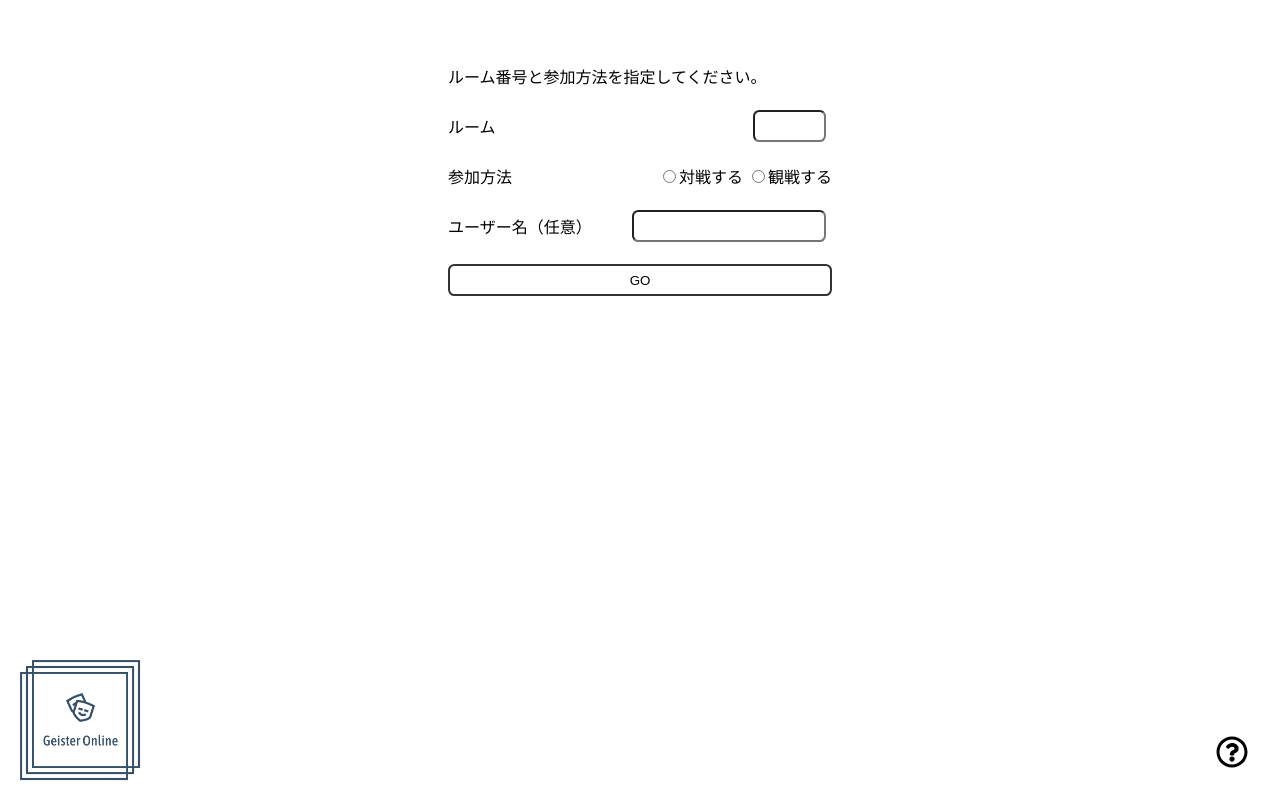
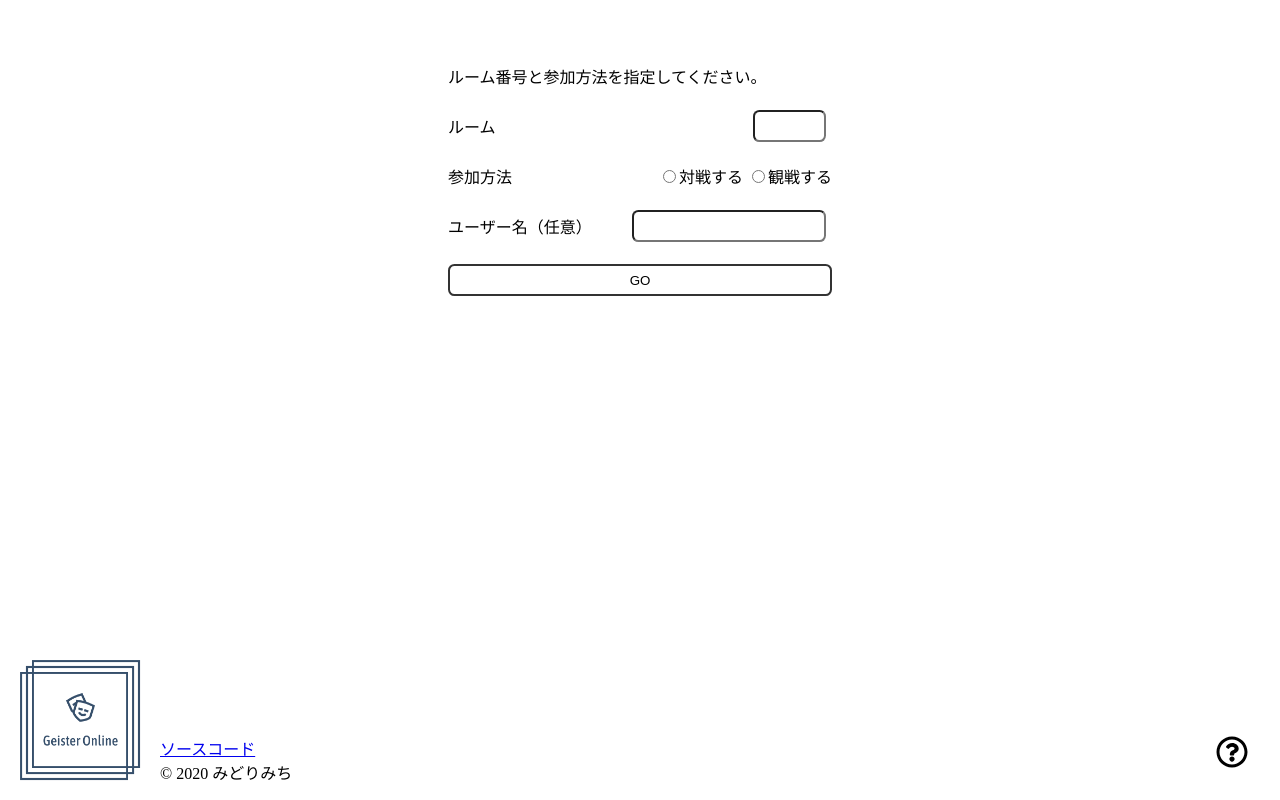
Before and after one commit to midorimici/geister-online, a website built with webpack: page public/index.html in a window 1280 px wide. Built offline with nearby package versions, Linux system fonts and the light colour scheme.

Commit message:
💬 add footer

```diff
--- a/public/index.html
+++ b/public/index.html
@@ -56,6 +56,13 @@
             </div>
         </section>
         <img id='logo' src='./static/logo/logo.png' width='160' alt='logo'>
+        <footer>
+            <a href='https://github.com/midorimici/geister-online' target='_blank' rel='noopener noreferrer'>
+                ソースコード
+            </a>
+            <br>
+            © 2020 みどりみち
+        </footer>
         <img id='info-icon' src='./static/question-circle-regular.svg' alt='info' title='このアプリについて'>
         <div id='info-overlay'>
             <div id='info-mask'></div>
--- a/public/static/style.css
+++ b/public/static/style.css
@@ -144,6 +144,12 @@ body {
     bottom: 0;
 }
 
+footer {
+    position: absolute;
+    bottom: 1rem;
+    left: 10rem;
+}
+
 #info-icon {
     position: absolute;
     right: 2rem;
```
